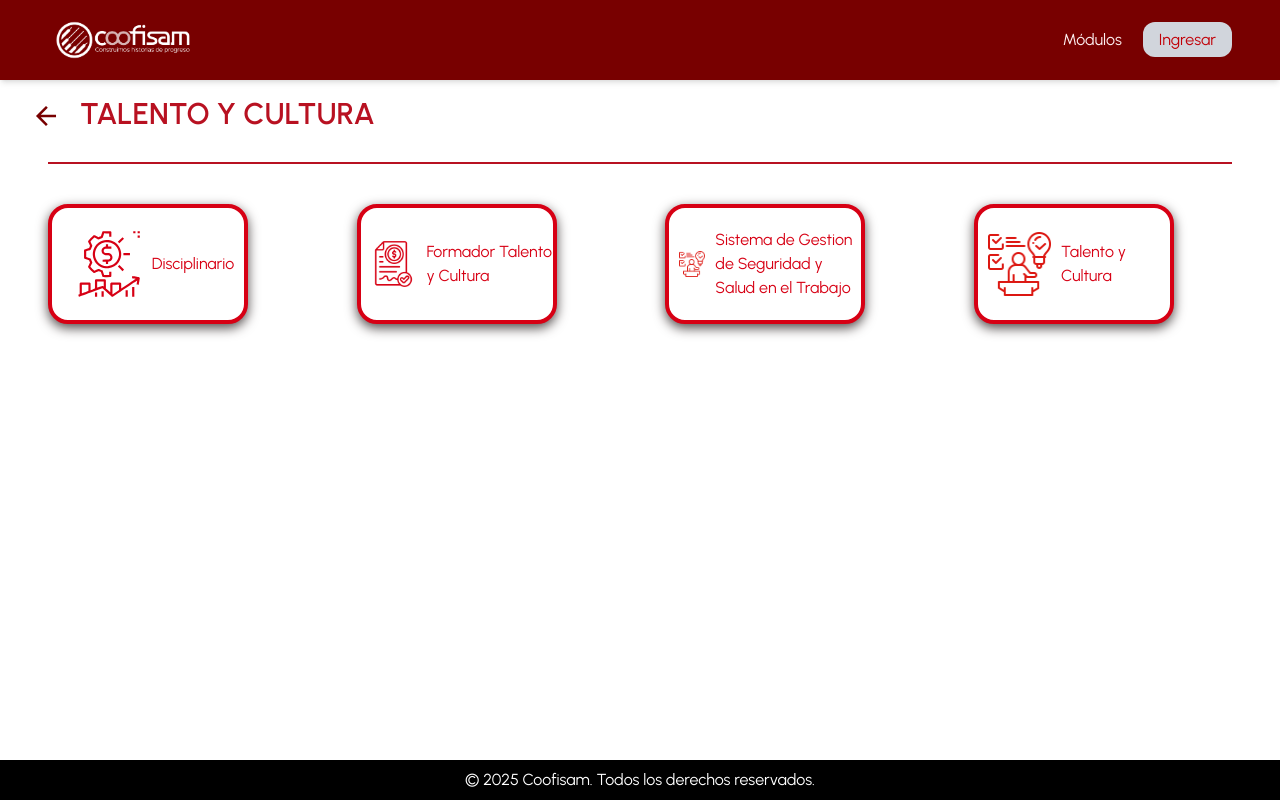
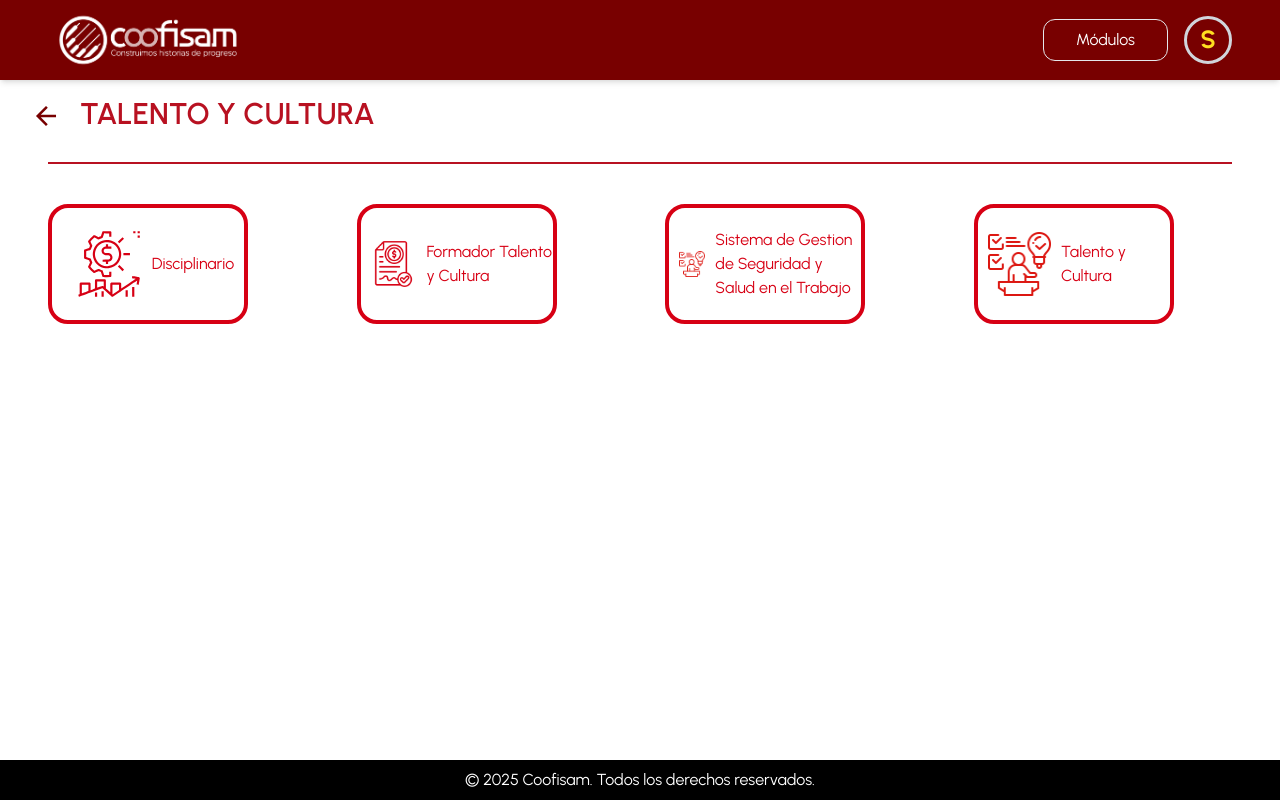
Before and after one commit to cristhiamdaniel-cj/Coofisam360-Fronted, a Next.js app: page /modulo-talento in a window 1280 px wide. Built offline with nearby package versions, Linux system fonts and the light colour scheme; sample sign-in values are in the browser's storage; a web font is replaced by a local one.

Commit message:
ajustes en la funcionalidad de login

```diff
--- a/app/componentes/navbar.js
+++ b/app/componentes/navbar.js
@@ -4,12 +4,15 @@ import "../styles/global.css";
 import Image from "next/image";
 import Link from "next/link";
 import { useAuth } from "../lib/authContext";
-import { useState } from "react";
+import { useState, useEffect, useRef } from "react";
 
 export default function Navbar() {
   const [isModulesOpen, setIsModulesOpen] = useState(false);
   const [isUserMenuOpen, setIsUserMenuOpen] = useState(false);
   const { user, logout } = useAuth();
+
+  const modulesRef = useRef(null);
+  const userMenuRef = useRef(null);
 
   const modules = [
     { name: "Financiera", href: "/modulo-financiero" },
@@ -34,6 +37,26 @@ export default function Navbar() {
       .toUpperCase();
   };
 
+  const handleLogout = () => {
+    logout();
+    setIsUserMenuOpen(false);
+    setIsModulesOpen(false);
+  };
+
+  useEffect(() => {
+    function handleClickOutside(event) {
+      if (modulesRef.current && !modulesRef.current.contains(event.target)) {
+        setIsModulesOpen(false);
+      }
+      if (userMenuRef.current && !userMenuRef.current.contains(event.target)) {
+        setIsUserMenuOpen(false);
+      }
+    }
+
+    document.addEventListener("mousedown", handleClickOutside);
+    return () => document.removeEventListener("mousedown", handleClickOutside);
+  }, []);
+
   return (
     <nav className="navbar-container px-12 flex items-center justify-between h-16 bg-white shadow-md relative">
       {/* Logo */}
@@ -41,7 +64,7 @@ export default function Navbar() {
         <Image
           src="/logo-coofisam.png"
           alt="Company Logo"
-          width={150}
+          width={200}
           height={50}
           priority
         />
@@ -52,7 +75,7 @@ export default function Navbar() {
         <div className="relative">
           <button
             onClick={() => setIsModulesOpen(!isModulesOpen)}
-            className="navbar-title flex items-center px-4 py-2 rounded hover:bg-gray-100"
+            className="rounded-xl text-white flex items-center px-8 py-2 border border-gray-200 rounded hover:text-red-700 hover:bg-gray-300"
           >
             Módulos
           </button>
@@ -79,16 +102,16 @@ export default function Navbar() {
             <>
               <button
                 onClick={() => setIsUserMenuOpen(!isUserMenuOpen)}
-                className="w-10 h-10 rounded-full bg-gray-300 text-white flex items-center justify-center font-bold"
+                className="w-12 h-12 text-[25px] rounded-full cursor-pointer border-3 border-gray-300 bg-transparent hover:bg-gray-300 text-yellow-300 hover:text-red-700 flex items-center justify-center font-bold"
               >
                 {getInitials(user.name)}
               </button>
 
               {isUserMenuOpen && (
-                <div className="absolute right-0 top-full mt-2 bg-white shadow-lg rounded-md py-2 z-20 min-w-[150px] flex flex-col">
+                <div className="absolute module-dropdown right-0 pr-2 top-full mt-2 bg-white shadow-lg rounded-md py-2 z-20 min-w-[150px] flex flex-col">
                   <button
-                    onClick={logout}
-                    className="px-4 py-2 hover:bg-gray-100 text-left rounded"
+                    onClick={handleLogout}
+                    className="px-4 py-2 navbar-link  text-left rounded"
                   >
                     Salir
                   </button>
@@ -98,7 +121,7 @@ export default function Navbar() {
           ) : (
             <Link
               href="/login"
-              className="px-4 py-2 rounded-xl bg-gray-300 text-red-700 hover:bg-yellow-500"
+              className="px-4 py-3 rounded-xl bg-gray-300 text-red-700 hover:bg-yellow-500"
             >
               Ingresar
             </Link>
--- a/app/lib/auth.js
+++ b/app/lib/auth.js
@@ -11,7 +11,3 @@ export function getCurrentUser() {
     return null;
   }
 }
-
-export function logout() {
-  localStorage.removeItem("authToken");
-}
--- a/app/lib/authContext.js
+++ b/app/lib/authContext.js
@@ -1,6 +1,5 @@
 import { createContext, useContext, useState, useEffect } from "react";
 import { useRouter } from "next/navigation";
-import { getCurrentUser, logout as authLogout } from "./auth";
 
 const AuthContext = createContext();
 
@@ -9,12 +8,16 @@ export function AuthProvider({ children }) {
   const router = useRouter();
 
   useEffect(() => {
-    const u = getCurrentUser();
-    if (u) setUser(u);
+    const token = localStorage.getItem("authToken");
+    const username = localStorage.getItem("username");
+    if (token && username) {
+      setUser({ name: username });
+    }
   }, []);
 
   const logout = () => {
-    authLogout(); // limpia token
+    localStorage.removeItem("authToken");
+    localStorage.removeItem("username");
     setUser(null);
     router.replace("/login");
   };
--- a/app/login/layout.js
+++ b/app/login/layout.js
@@ -11,8 +11,8 @@ export default function LoginLayout({ children }) {
             src="/logo-coofisam.png" // Path relative to /public
             className="logo-image-login"
             alt="Company Logo"
-            width={700} // required
-            height={400} // required
+            width={600} // required
+            height={300} // required
             priority // loads immediately
           />
         </div>
--- a/app/login/page.js
+++ b/app/login/page.js
@@ -1,6 +1,7 @@
 "use client";
 import { useState } from "react";
 import { useRouter } from "next/navigation";
+import { useAuth } from "../lib/authContext";
 
 export default function LoginPage() {
   const [username, setUsername] = useState("");
@@ -8,6 +9,7 @@ export default function LoginPage() {
   const [error, setError] = useState("");
   const router = useRouter();
   const base = process.env.NEXT_PUBLIC_API_BASE || "";
+  const { setUser } = useAuth();
 
   async function onSubmit(e) {
     e.preventDefault();
@@ -25,7 +27,13 @@ export default function LoginPage() {
       }
 
       const data = await res.json();
+      // guardamos token y username
       localStorage.setItem("authToken", data.token);
+      localStorage.setItem("username", username);
+
+      // <-- IMPORTANT: avisamos al contexto que hay usuario
+      setUser({ name: username });
+
       router.push("/"); // redirect to home
     } catch (err) {
       setError(err.message);
--- a/app/modulo-talento/page.js
+++ b/app/modulo-talento/page.js
@@ -16,7 +16,7 @@ export default function FinancieroDashboard() {
       <div className="dashboard-financiero">
         <Link
           href="/modulo-talento/carpeta-disciplinario"
-          className="modulo-button"
+          className="modulo-button hover:shadow-lg "
         >
           <div className="logo">
             <Image
@@ -32,7 +32,7 @@ export default function FinancieroDashboard() {
         </Link>
         <Link
           href="/modulo-talento/carpeta-formador-talento"
-          className="modulo-button"
+          className="modulo-button hover:shadow-lg"
         >
           <div className="logo">
             <Image
@@ -48,7 +48,7 @@ export default function FinancieroDashboard() {
         </Link>
         <Link
           href="/modulo-talento/carpeta-sistema-gestion-salud"
-          className="modulo-button"
+          className="modulo-button hover:shadow-lg"
         >
           <div className="logo">
             <Image
@@ -62,7 +62,10 @@ export default function FinancieroDashboard() {
           </div>
           Sistema de Gestion de Seguridad y Salud en el Trabajo
         </Link>
-        <Link href="/modulo-talento/carpeta-talento" className="modulo-button">
+        <Link
+          href="/modulo-talento/carpeta-talento"
+          className="modulo-button hover:shadow-lg"
+        >
           <div className="logo">
             <Image
               src="/oficina.png" // Path relative to /public
--- a/app/styles/global.css
+++ b/app/styles/global.css
@@ -98,7 +98,6 @@
   align-items: center;
   justify-content: center;
   border-radius: 20px;
-  box-shadow: 0 4px 12px rgb(80, 73, 73);
 }
 
 .modulo-button:hover {
```
